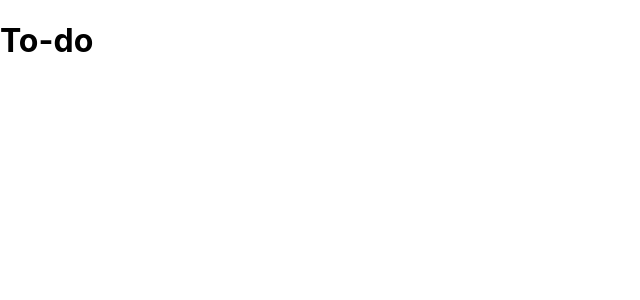
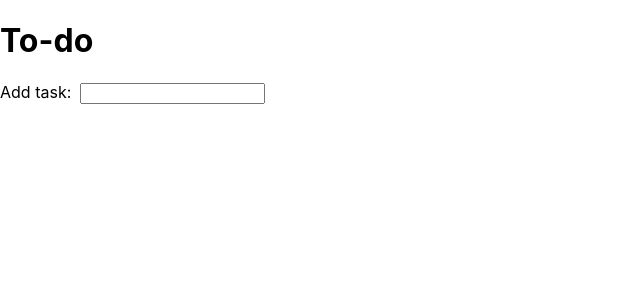
Before and after one commit to Bombardon/to-do, a React (Create React App) app: page / in a window 1280 px wide. Shown: the top 300 px of the page, without its empty margins (0-640 px from the left). Built offline with nearby package versions, Linux system fonts and the light colour scheme.

Commit message:
Added input

```diff
--- a/src/App.tsx
+++ b/src/App.tsx
@@ -3,6 +3,10 @@ const App = () => {
   return (
     <div className="App">
       <h1>To-do</h1>
+      <form>
+        Add task: &nbsp;
+        <input type="text" />
+      </form>
     </div>
   );
 }
```
Also changed, not shown: 1 other file (tests, documents, lock files or other folders).
